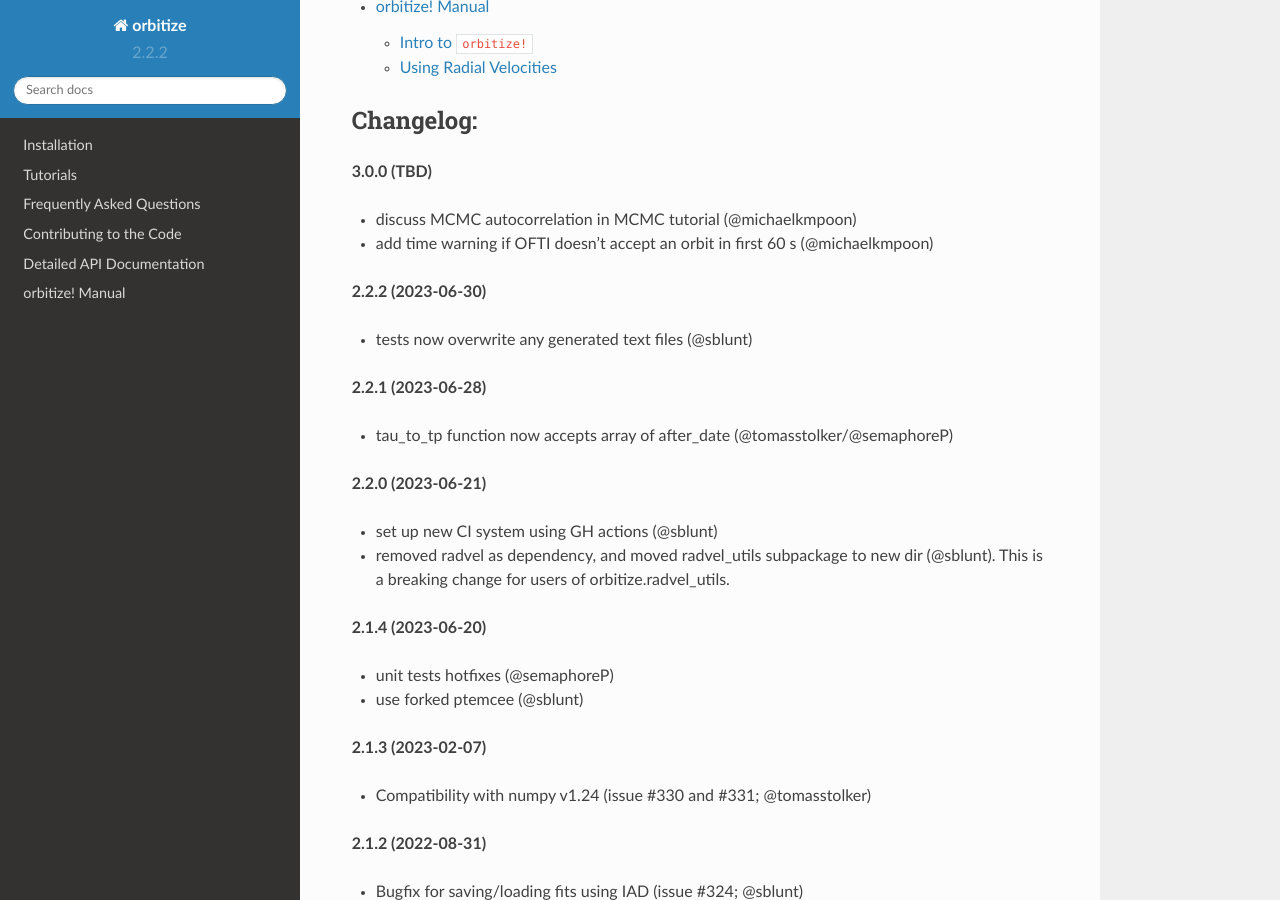
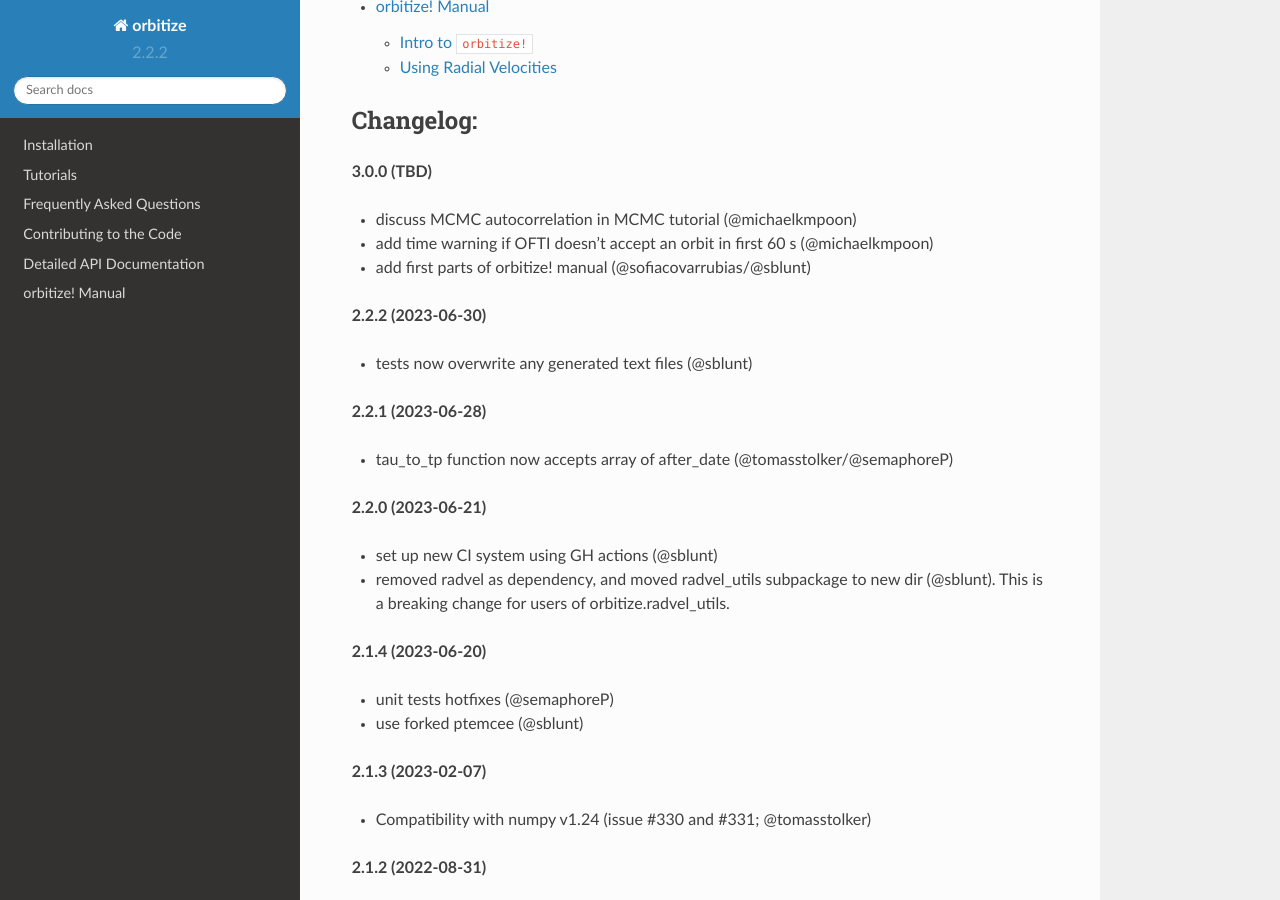
Before and after one commit to sblunt/orbitize, a Sphinx documentation site: the page built from docs/index.rst, in a window 1280 px wide and 900 px high, scrolled down 1850 px. Built offline with Sphinx 7.4.7 and the Read the Docs theme 2.0.0, drawn with Linux system fonts in a browser that asks for light colours; pages that are not in the unit, such as notebooks, are missing from menus.

Commit message:
add orbitize manual to changelog

```diff
--- a/docs/index.rst
+++ b/docs/index.rst
@@ -59,6 +59,7 @@ Changelog:
 
 - discuss MCMC autocorrelation in MCMC tutorial (@michaelkmpoon)
 - add time warning if OFTI doesn't accept an orbit in first 60 s (@michaelkmpoon)
+- add first parts of orbitize! manual (@sofiacovarrubias/@sblunt)
 
 **2.2.2 (2023-06-30)**
 
```
